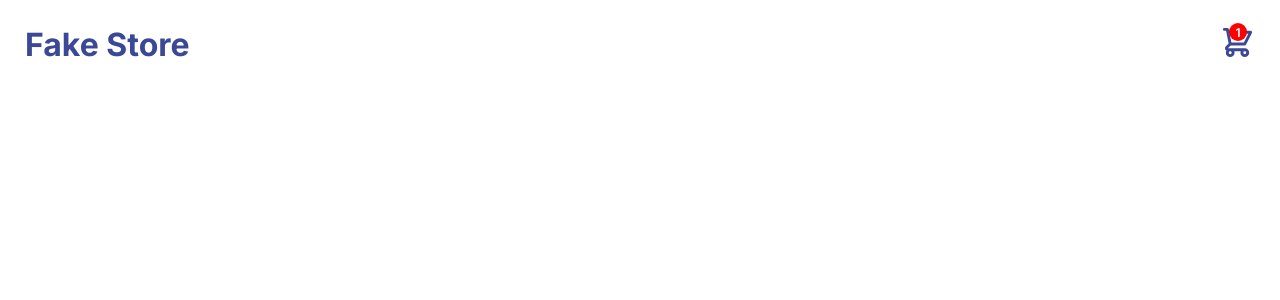
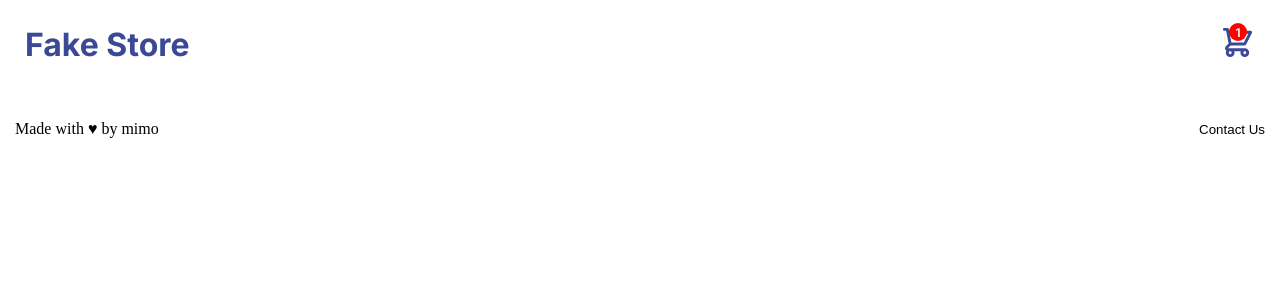
Before and after one commit to nhahn92/fake-store, a React (Vite) app: page / in a window 1280 px wide. Shown: the top 300 px of the page. Built offline with nearby package versions, Linux system fonts and the light colour scheme.

Commit message:
Added finished Footer component

```diff
--- a/src/App.jsx
+++ b/src/App.jsx
@@ -1,11 +1,13 @@
 import { useState } from 'react'
 import './App.css'
 import Header from './components/Header/Header'
+import Footer from './components/Header/Footer/Footer'
 
 function App() {
   return (
     <div>
       <Header />
+      <Footer />
     </div>
   )
 }
```
